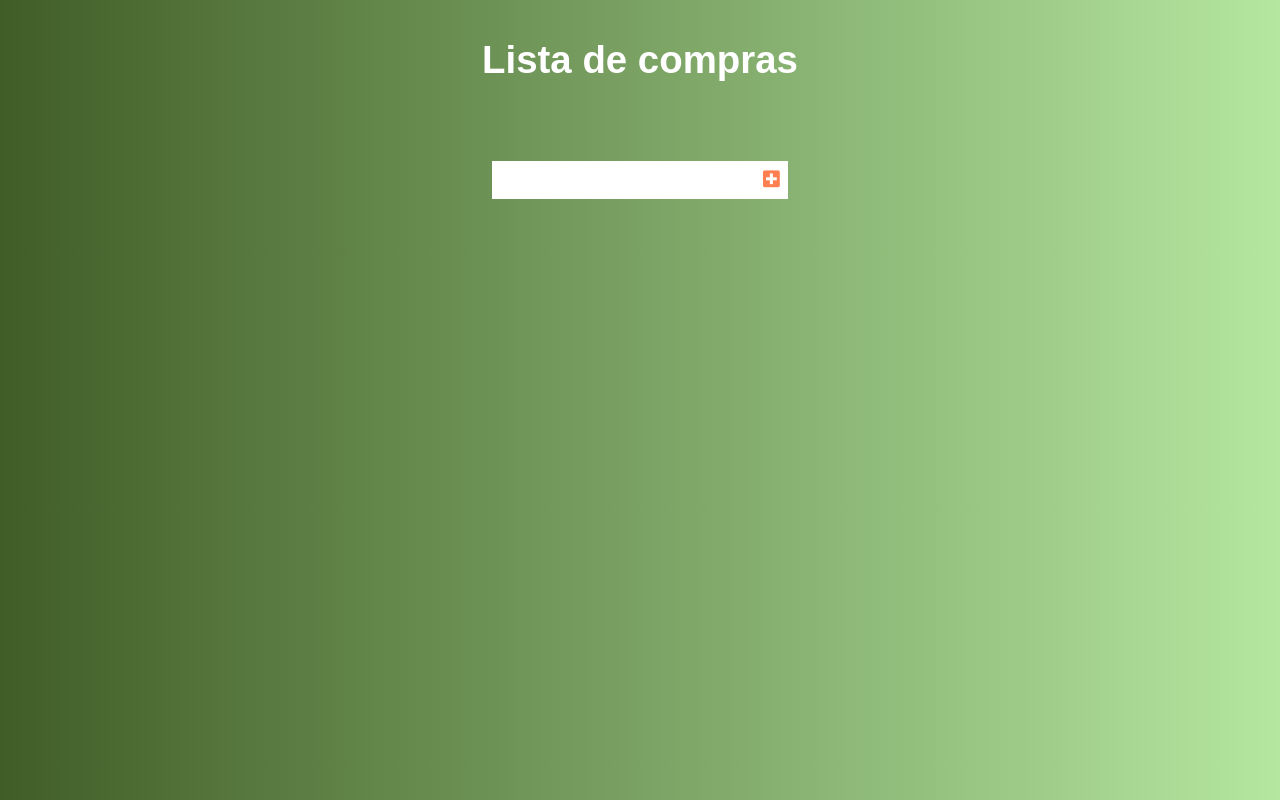
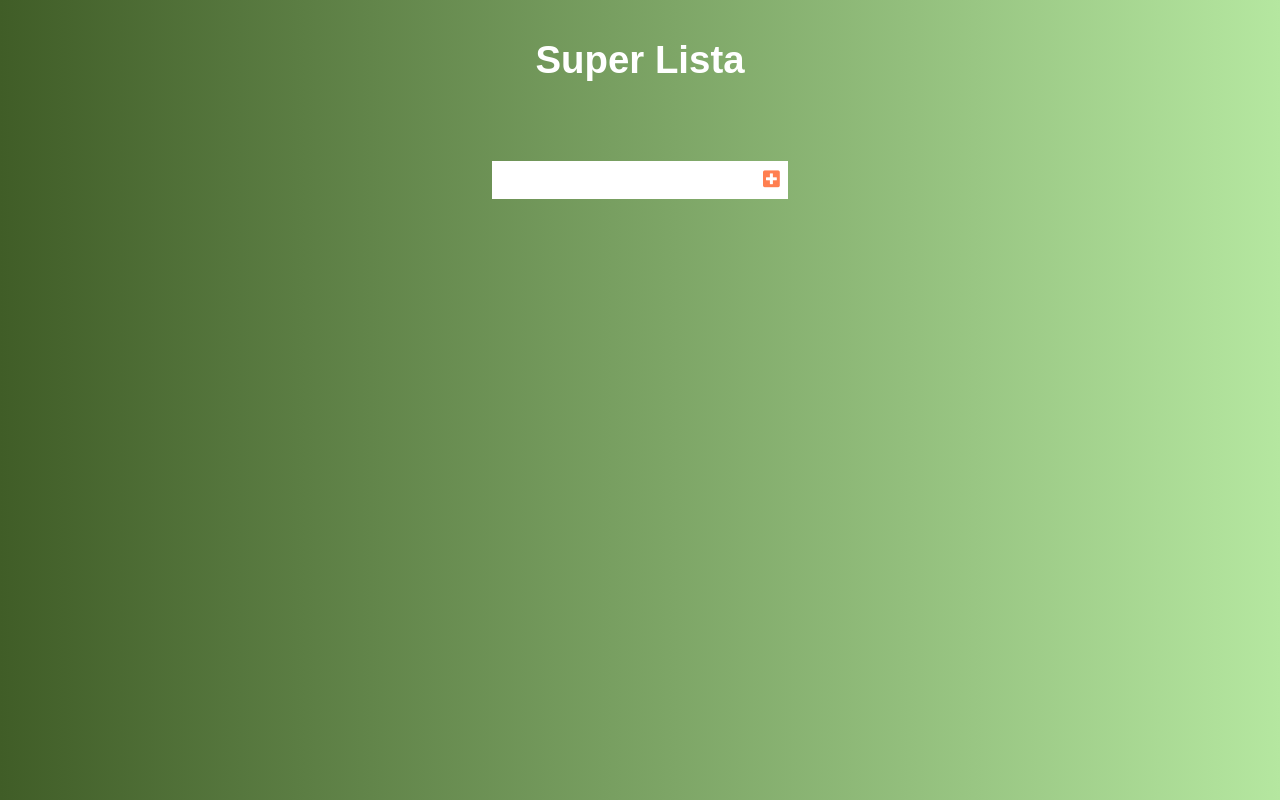
Before and after one commit to amatosolivo/superlista, a plain HTML site: page index.html in a window 1280 px wide. Drawn offline with Linux system fonts and the light colour scheme; a web font is replaced by a local one.

Commit message:
Cambio del README y del titulo

```diff
--- a/index.html
+++ b/index.html
@@ -10,7 +10,7 @@
 </head>
 <body>
     <header>
-        <h1>Lista de compras</h1>
+        <h1>Super Lista</h1>
     </header>
 
     <form>
```
Also changed, not shown: 1 other file.
